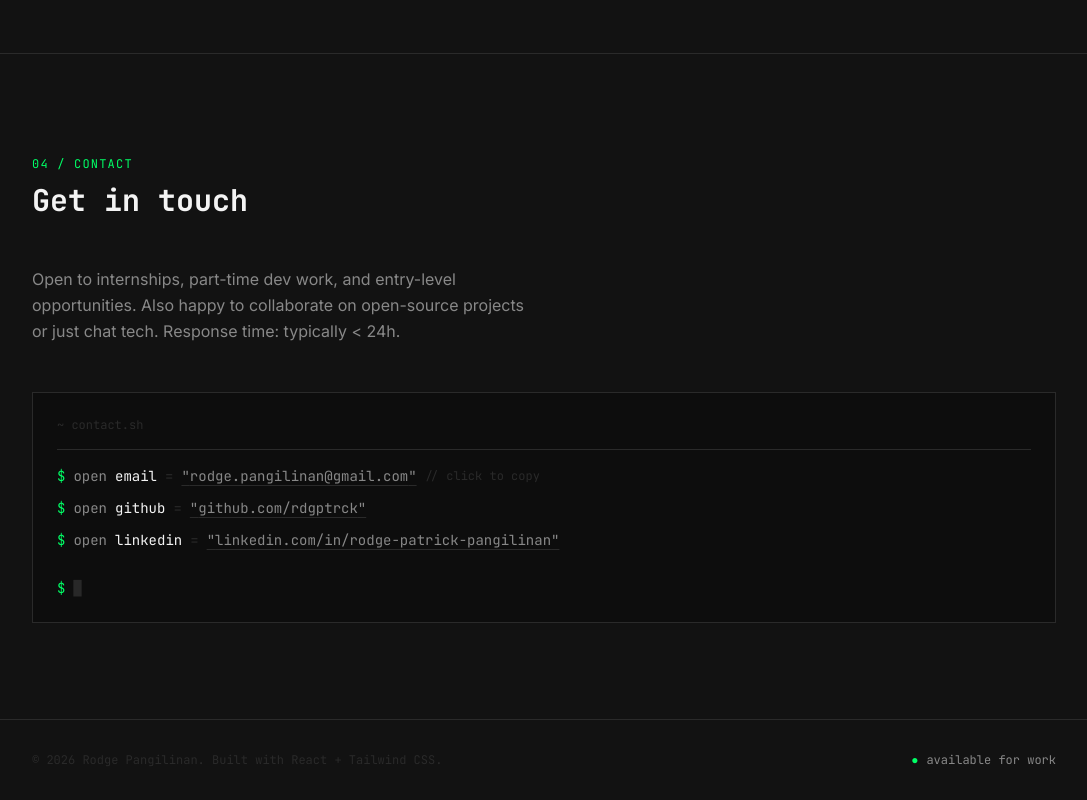
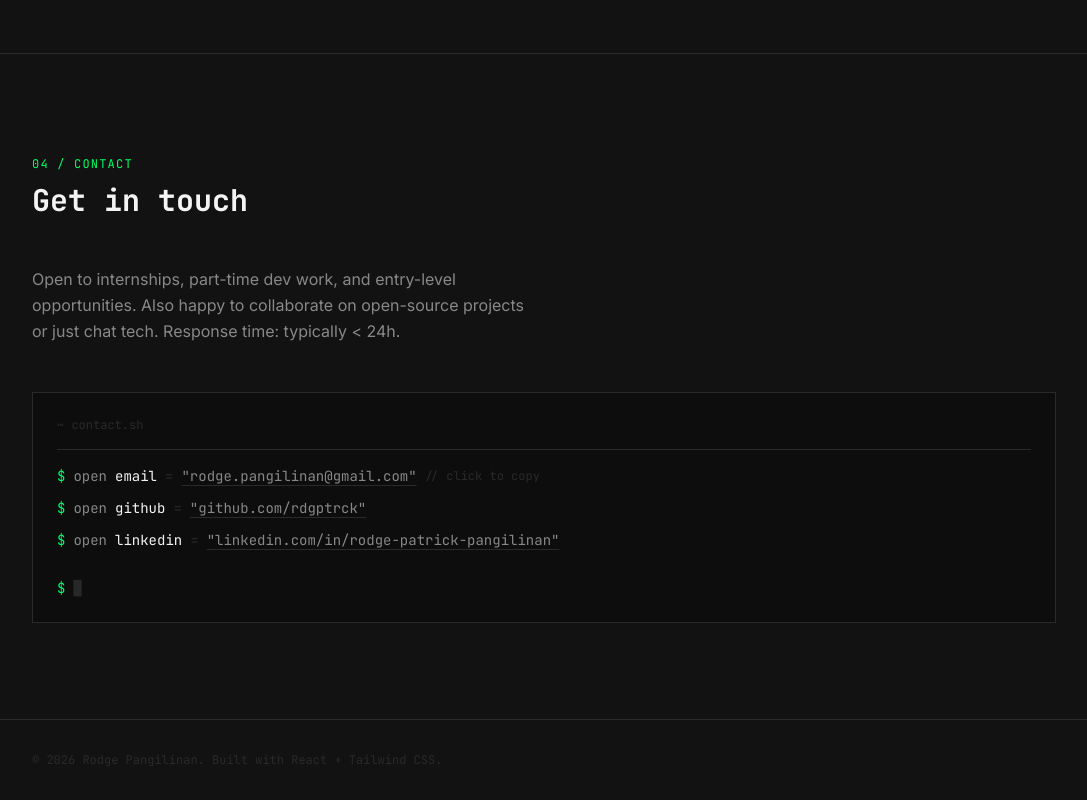
Before and after one commit to rdgptrck/rodge.dev, a React (Vite) app: page / in a window 1280 px wide. Shown: the part 2793-3593 px from the top of the page, without its empty margins (96-1183 px from the left). Built offline with nearby package versions, Linux system fonts and the light colour scheme; the HTML template or start-up script is replaced by a standard one.

Commit message:
updated contents of footer

```diff
--- a/src/App.tsx
+++ b/src/App.tsx
@@ -843,13 +843,6 @@ function Footer() {
         <span className="font-mono text-xs" style={{ color: colors.border }}>
           © 2026 Rodge Pangilinan. Built with React + Tailwind CSS.
         </span>
-        <div
-          className="flex items-center gap-2 font-mono text-xs"
-          style={{ color: colors.muted }}
-        >
-          <span style={{ color: colors.accent }}>●</span>
-          <span>available for work</span>
-        </div>
       </div>
     </footer>
   );
```
